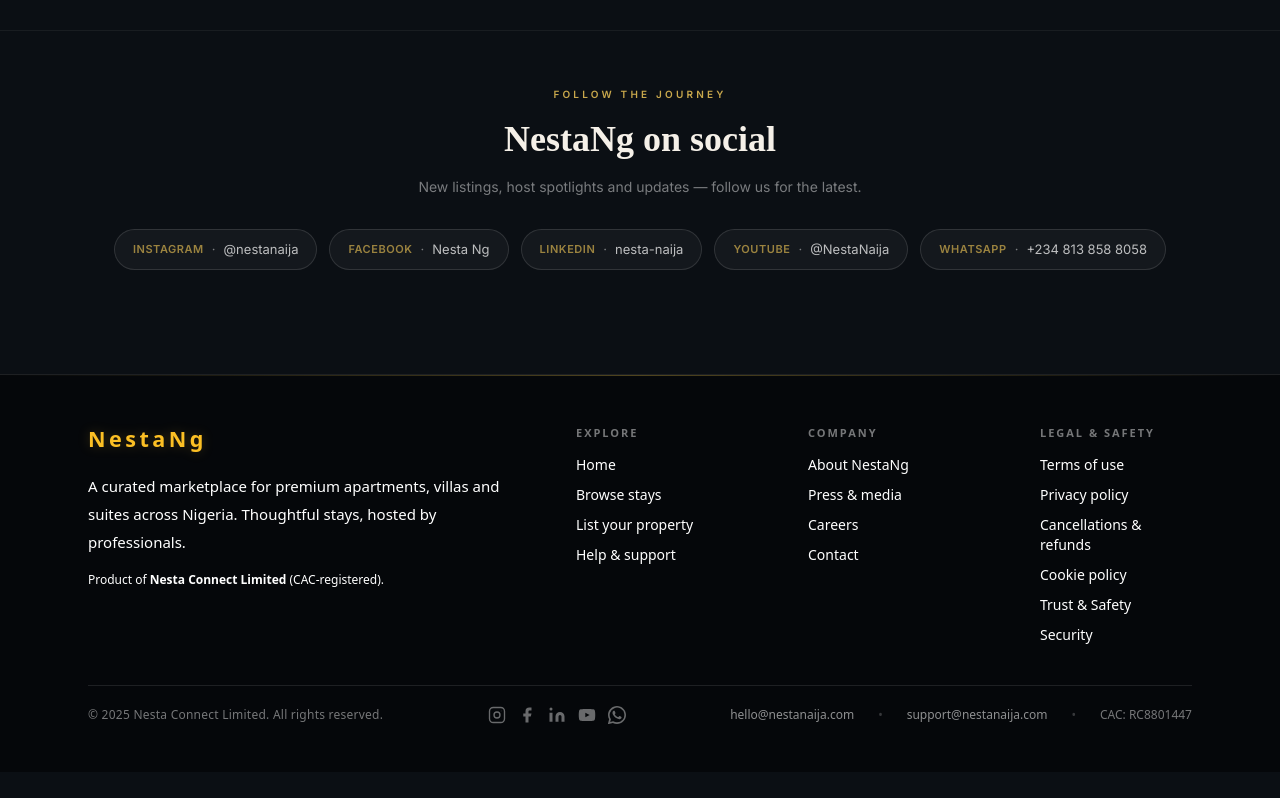
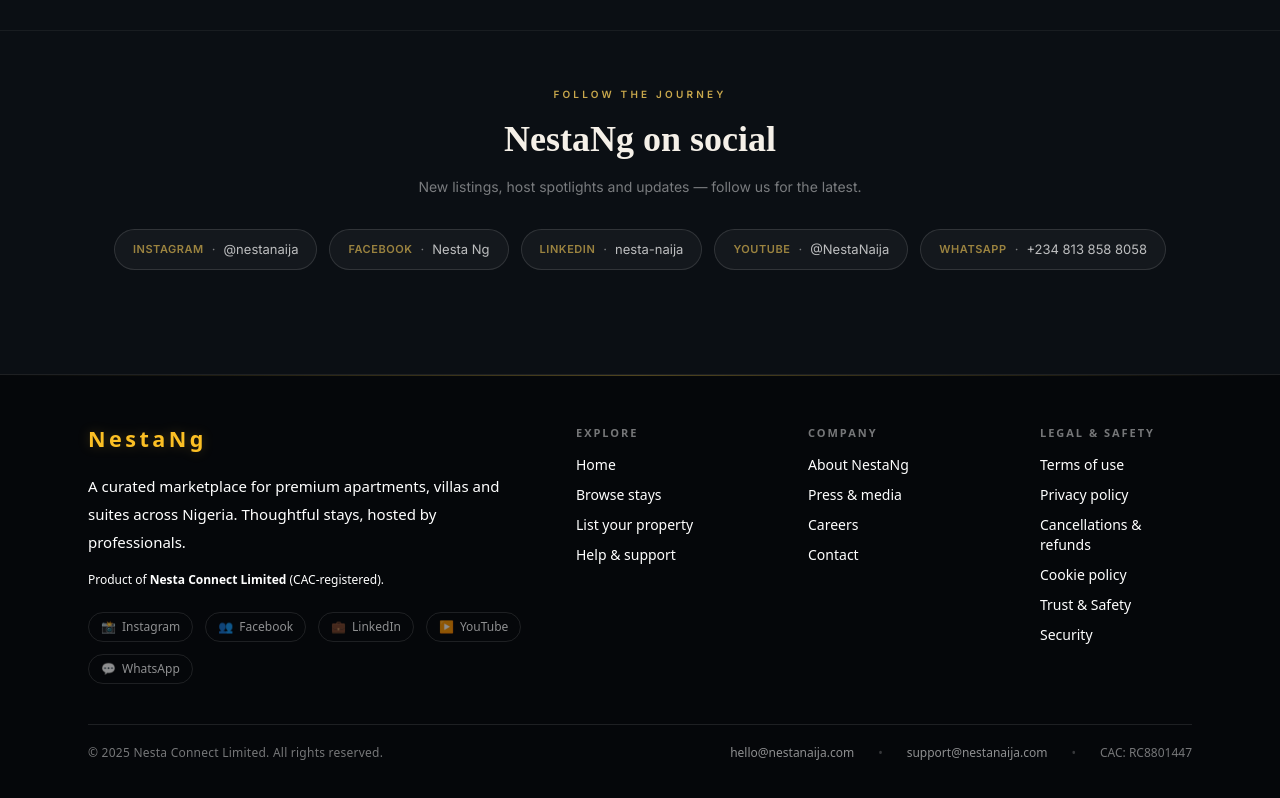
Before and after one commit to johnagbike-dotcom/nesta-client, a React (Create React App) app: page / in a window 1280 px wide. Shown: the part 2211-3009 px from the top of the page. Before the commit the page ends 2983 px from the top, so only its background shows below. Built offline with nearby package versions, Linux system fonts and the light colour scheme; no server answers; the database is empty.

Commit message:
Fix homepage

```diff
--- a/src/components/Footer.js
+++ b/src/components/Footer.js
@@ -3,56 +3,11 @@
 import { Link } from "react-router-dom";
 
 const SOCIALS = [
-  {
-    label: "Instagram",
-    href: "https://www.instagram.com/nestanaija/",
-    icon: (
-      <svg width="18" height="18" viewBox="0 0 24 24" fill="none" stroke="currentColor" strokeWidth="1.8" strokeLinecap="round" strokeLinejoin="round">
-        <rect x="2" y="2" width="20" height="20" rx="5" ry="5"/>
-        <circle cx="12" cy="12" r="4"/>
-        <circle cx="17.5" cy="6.5" r="0.5" fill="currentColor" stroke="none"/>
-      </svg>
-    ),
-  },
-  {
-    label: "Facebook",
-    href: "https://www.facebook.com/profile.php?id=61587022831024",
-    icon: (
-      <svg width="18" height="18" viewBox="0 0 24 24" fill="currentColor">
-        <path d="M18 2h-3a5 5 0 0 0-5 5v3H7v4h3v8h4v-8h3l1-4h-4V7a1 1 0 0 1 1-1h3z"/>
-      </svg>
-    ),
-  },
-  {
-    label: "LinkedIn",
-    href: "https://www.linkedin.com/company/nesta-naija/",
-    icon: (
-      <svg width="18" height="18" viewBox="0 0 24 24" fill="currentColor">
-        <path d="M16 8a6 6 0 0 1 6 6v7h-4v-7a2 2 0 0 0-2-2 2 2 0 0 0-2 2v7h-4v-7a6 6 0 0 1 6-6zM2 9h4v12H2z"/>
-        <circle cx="4" cy="4" r="2"/>
-      </svg>
-    ),
-  },
-  {
-    label: "YouTube",
-    href: "https://www.youtube.com/@NestaNaija",
-    icon: (
-      <svg width="18" height="18" viewBox="0 0 24 24" fill="currentColor">
-        <path d="M22.54 6.42a2.78 2.78 0 0 0-1.95-1.96C18.88 4 12 4 12 4s-6.88 0-8.59.46a2.78 2.78 0 0 0-1.95 1.96A29 29 0 0 0 1 12a29 29 0 0 0 .46 5.58 2.78 2.78 0 0 0 1.95 1.95C5.12 20 12 20 12 20s6.88 0 8.59-.47a2.78 2.78 0 0 0 1.95-1.95A29 29 0 0 0 23 12a29 29 0 0 0-.46-5.58z"/>
-        <polygon points="9.75 15.02 15.5 12 9.75 8.98 9.75 15.02" fill="#05070a"/>
-      </svg>
-    ),
-  },
-  {
-    label: "WhatsApp",
-    href: "https://wa.me/2348138588058",
-    icon: (
-      <svg width="18" height="18" viewBox="0 0 24 24" fill="currentColor">
-        <path d="M17.472 14.382c-.297-.149-1.758-.867-2.03-.967-.273-.099-.471-.148-.67.15-.197.297-.767.966-.94 1.164-.173.199-.347.223-.644.075-.297-.15-1.255-.463-2.39-1.475-.883-.788-1.48-1.761-1.653-2.059-.173-.297-.018-.458.13-.606.134-.133.298-.347.446-.52.149-.174.198-.298.298-.497.099-.198.05-.371-.025-.52-.075-.149-.669-1.612-.916-2.207-.242-.579-.487-.5-.669-.51-.173-.008-.371-.01-.57-.01-.198 0-.52.074-.792.372-.272.297-1.04 1.016-1.04 2.479 0 1.462 1.065 2.875 1.213 3.074.149.198 2.096 3.2 5.077 4.487.709.306 1.262.489 1.694.625.712.227 1.36.195 1.871.118.571-.085 1.758-.719 2.006-1.413.248-.694.248-1.289.173-1.413-.074-.124-.272-.198-.57-.347z"/>
-        <path d="M12 0C5.373 0 0 5.373 0 12c0 2.112.549 4.1 1.512 5.831L.057 23.143a.75.75 0 0 0 .916.911l5.424-1.426A11.945 11.945 0 0 0 12 24c6.627 0 12-5.373 12-12S18.627 0 12 0zm0 21.818a9.818 9.818 0 0 1-5.001-1.369l-.358-.214-3.718.977.994-3.628-.234-.373A9.818 9.818 0 1 1 12 21.818z"/>
-      </svg>
-    ),
-  },
+  { label: "Instagram", href: "https://www.instagram.com/nestanaija/",                    emoji: "📸" },
+  { label: "Facebook",  href: "https://www.facebook.com/profile.php?id=61587022831024",   emoji: "👥" },
+  { label: "LinkedIn",  href: "https://www.linkedin.com/company/nesta-naija/",            emoji: "💼" },
+  { label: "YouTube",   href: "https://www.youtube.com/@NestaNaija",                      emoji: "▶️" },
+  { label: "WhatsApp",  href: "https://wa.me/2348138588058",                              emoji: "💬" },
 ];
 
 export default function Footer() {
@@ -95,6 +50,24 @@
               </span>{" "}
               (CAC-registered).
             </p>
+
+            {/* Social icons */}
+            <div className="mt-5 flex items-center gap-3 flex-wrap">
+              {SOCIALS.map((s) => (
+                <a
+                  key={s.label}
+                  href={s.href}
+                  target="_blank"
+                  rel="noopener noreferrer"
+                  aria-label={s.label}
+                  title={s.label}
+                  className="flex items-center gap-1.5 px-3 py-1.5 rounded-full border border-white/10 bg-white/4 text-white/55 text-xs hover:border-amber-400/40 hover:text-amber-300 hover:bg-amber-400/6 transition-all duration-200"
+                >
+                  <span>{s.emoji}</span>
+                  <span>{s.label}</span>
+                </a>
+              ))}
+            </div>
           </div>
 
           {/* Link columns */}
@@ -103,26 +76,10 @@
             <div>
               <h3 className={headingClass}>Explore</h3>
               <ul className="space-y-2.5">
-                <li>
-                  <Link to="/" className={linkClass}>
-                    Home
-                  </Link>
-                </li>
-                <li>
-                  <Link to="/explore" className={linkClass}>
-                    Browse stays
-                  </Link>
-                </li>
-                <li>
-                  <Link to="/post-ad" className={linkClass}>
-                    List your property
-                  </Link>
-                </li>
-                <li>
-                  <Link to="/help" className={linkClass}>
-                    Help &amp; support
-                  </Link>
-                </li>
+                <li><Link to="/" className={linkClass}>Home</Link></li>
+                <li><Link to="/explore" className={linkClass}>Browse stays</Link></li>
+                <li><Link to="/post-ad" className={linkClass}>List your property</Link></li>
+                <li><Link to="/help" className={linkClass}>Help &amp; support</Link></li>
               </ul>
             </div>
 
@@ -130,26 +87,10 @@
             <div>
               <h3 className={headingClass}>Company</h3>
               <ul className="space-y-2.5">
-                <li>
-                  <Link to="/about" className={linkClass}>
-                    About NestaNg
-                  </Link>
-                </li>
-                <li>
-                  <Link to="/press" className={linkClass}>
-                    Press &amp; media
-                  </Link>
-                </li>
-                <li>
-                  <Link to="/careers" className={linkClass}>
-                    Careers
-                  </Link>
-                </li>
-                <li>
-                  <Link to="/contact" className={linkClass}>
-                    Contact
-                  </Link>
-                </li>
+                <li><Link to="/about" className={linkClass}>About NestaNg</Link></li>
+                <li><Link to="/press" className={linkClass}>Press &amp; media</Link></li>
+                <li><Link to="/careers" className={linkClass}>Careers</Link></li>
+                <li><Link to="/contact" className={linkClass}>Contact</Link></li>
               </ul>
             </div>
 
@@ -157,36 +98,12 @@
             <div>
               <h3 className={headingClass}>Legal &amp; safety</h3>
               <ul className="space-y-2.5">
-                <li>
-                  <Link to="/terms" className={linkClass}>
-                    Terms of use
-                  </Link>
-                </li>
-                <li>
-                  <Link to="/privacy" className={linkClass}>
-                    Privacy policy
-                  </Link>
-                </li>
-                <li>
-                  <Link to="/cancellation-policy" className={linkClass}>
-                    Cancellations &amp; refunds
-                  </Link>
-                </li>
-                <li>
-                  <Link to="/cookie-policy" className={linkClass}>
-                    Cookie policy
-                  </Link>
-                </li>
-                <li>
-                  <Link to="/trust-and-safety" className={linkClass}>
-                    Trust &amp; Safety
-                  </Link>
-                </li>
-                <li>
-                  <Link to="/security" className={linkClass}>
-                    Security
-                  </Link>
-                </li>
+                <li><Link to="/terms" className={linkClass}>Terms of use</Link></li>
+                <li><Link to="/privacy" className={linkClass}>Privacy policy</Link></li>
+                <li><Link to="/cancellation-policy" className={linkClass}>Cancellations &amp; refunds</Link></li>
+                <li><Link to="/cookie-policy" className={linkClass}>Cookie policy</Link></li>
+                <li><Link to="/trust-and-safety" className={linkClass}>Trust &amp; Safety</Link></li>
+                <li><Link to="/security" className={linkClass}>Security</Link></li>
               </ul>
             </div>
           </div>
@@ -198,41 +115,15 @@
             © {year} Nesta Connect Limited. All rights reserved.
           </p>
 
-          {/* Social icons */}
-          <div className="flex items-center gap-3">
-            {SOCIALS.map((s) => (
-              <a
-                key={s.label}
-                href={s.href}
-                target="_blank"
-                rel="noopener noreferrer"
-                aria-label={s.label}
-                className="text-white/40 hover:text-amber-300 transition-colors duration-300"
-              >
-                {s.icon}
-              </a>
-            ))}
-          </div>
-
           <div className="flex flex-wrap items-center gap-x-6 gap-y-2 text-xs text-white/55">
-            <a
-              href="mailto:hello@nestanaija.com"
-              className="transition-colors duration-300 hover:text-amber-300"
-            >
+            <a href="mailto:hello@nestanaija.com" className="transition-colors duration-300 hover:text-amber-300">
               hello@nestanaija.com
             </a>
-
             <span className="hidden text-white/20 md:inline">•</span>
-
-            <a
-              href="mailto:support@nestanaija.com"
-              className="transition-colors duration-300 hover:text-amber-300"
-            >
+            <a href="mailto:support@nestanaija.com" className="transition-colors duration-300 hover:text-amber-300">
               support@nestanaija.com
             </a>
-
             <span className="hidden text-white/20 md:inline">•</span>
-
             <span className="text-white/45">CAC: RC8801447</span>
           </div>
         </div>
--- a/src/pages/HomePage.js
+++ b/src/pages/HomePage.js
@@ -16,21 +16,21 @@
     name: "Lagos",
     tagline: "Ikoyi • Lekki • Victoria Island",
     query: "Lagos",
-    img: "https://images.unsplash.com/photo-1501877008226-4fca48ee50c1?q=80&w=1600&auto=format&fit=crop",
+    img: "https://images.unsplash.com/photo-1600607687939-ce8a6c25118c?q=80&w=1600&auto=format&fit=crop",
   },
   {
     id: "abuja",
     name: "Abuja",
     tagline: "Maitama • Asokoro • Wuse 2",
     query: "Abuja",
-    img: "https://images.unsplash.com/photo-1502672023488-70e25813eb80?q=80&w=1600&auto=format&fit=crop",
+    img: "https://images.unsplash.com/photo-1613490493576-7fde63acd811?q=80&w=1600&auto=format&fit=crop",
   },
   {
     id: "ph",
     name: "Port Harcourt",
     tagline: "Waterfront apartments and business stays",
     query: "Port Harcourt",
-    img: "https://images.unsplash.com/photo-1505691723518-36a5ac3be353?q=80&w=1600&auto=format&fit=crop",
+    img: "https://images.unsplash.com/photo-1512917774080-9991f1c4c750?q=80&w=1600&auto=format&fit=crop",
   },
 ];
 
@@ -618,7 +618,7 @@
             <img
               className="host-img"
               alt="Elegant bedroom interior"
-              src="https://images.unsplash.com/photo-1505691723518-36a5ac3be353?q=80&w=1400&auto=format&fit=crop"
+              src="https://images.unsplash.com/photo-1560448204-e02f11c3d0e2?q=80&w=1400&auto=format&fit=crop"
             />
           </div>
         </section>
```
